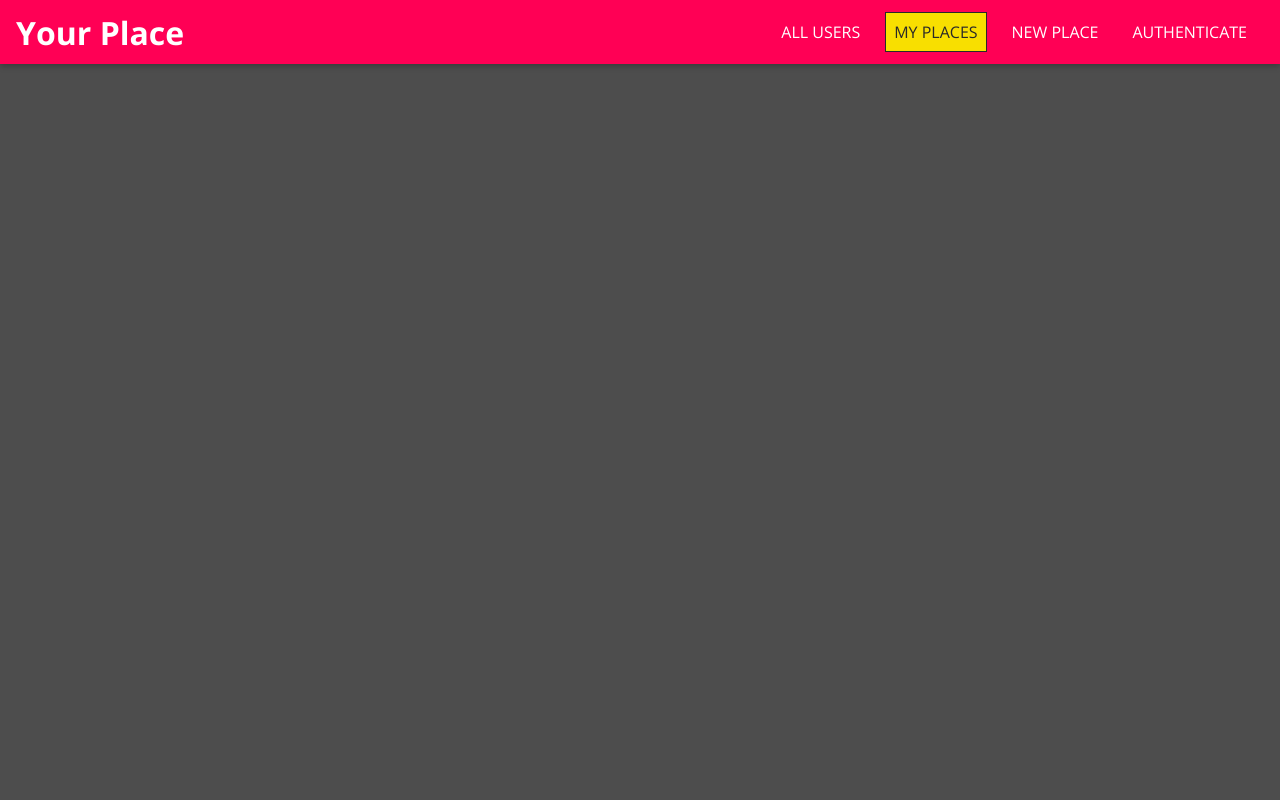
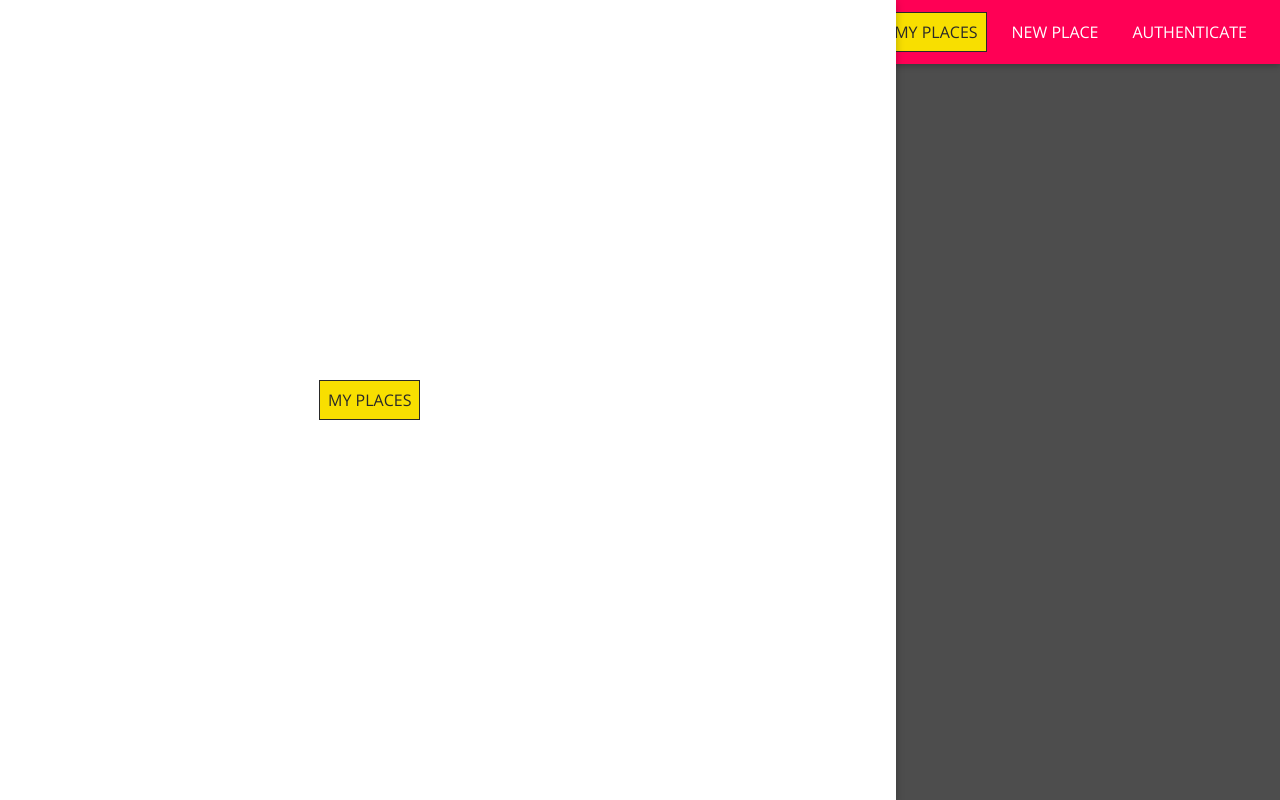
Before and after one commit to mishkamag/first-mern-app, a React (Create React App) app: page /u1/places in a window 1280 px wide. Built offline with nearby package versions, Linux system fonts and the light colour scheme.

Commit message:
buger menu

```diff
--- a/src/shared/components/Navigation/MainNavigation.js
+++ b/src/shared/components/Navigation/MainNavigation.js
@@ -1,11 +1,18 @@
-import React from "react";
+import React, { Fragment } from "react";
 import { Link } from "react-router-dom";
 import MainHeader from "./MainHeader";
 import "./MainNavigation.css";
 import NavLinks from "./NavLinks";
+import SideDrawer from "./SideDrawer";
 
 const MainNavigation = () => {
   return (
+    <Fragment>
+      <SideDrawer>
+        <nav className="main-navigation__drawer-nav">
+          <NavLinks />
+        </nav>
+      </SideDrawer>
       <MainHeader>
         <button className="main-navigation__menu-btn">
           <span />
@@ -15,10 +22,11 @@
         <h1 className="main-navigation__title">
           <Link to="/">Your Place</Link>
         </h1>
-      <nav>
+        <nav className="main-navigation__header-nav">
           <NavLinks />
         </nav>
       </MainHeader>
+    </Fragment>
   );
 };
 
--- a/src/shared/components/Navigation/SideDrawer.css
+++ b/src/shared/components/Navigation/SideDrawer.css
@@ -0,0 +1,10 @@
+.side-drawer {
+  position: fixed;
+  left: 0;
+  top: 0;
+  z-index: 100;
+  height: 100vh;
+  width: 70%;
+  background: white;
+  box-shadow: 0 2px 8px rgba(0, 0, 0, 0.26);
+}
--- a/src/shared/components/Navigation/SideDrawer.js
+++ b/src/shared/components/Navigation/SideDrawer.js
@@ -0,0 +1,8 @@
+import React from "react";
+import "./SideDrawer.css";
+
+const SideDrawer = (props) => {
+  return <aside className="side-drawer">{props.children}</aside>;
+};
+
+export default SideDrawer;
```
Lines whose indentation alone changed are shown as unchanged.
